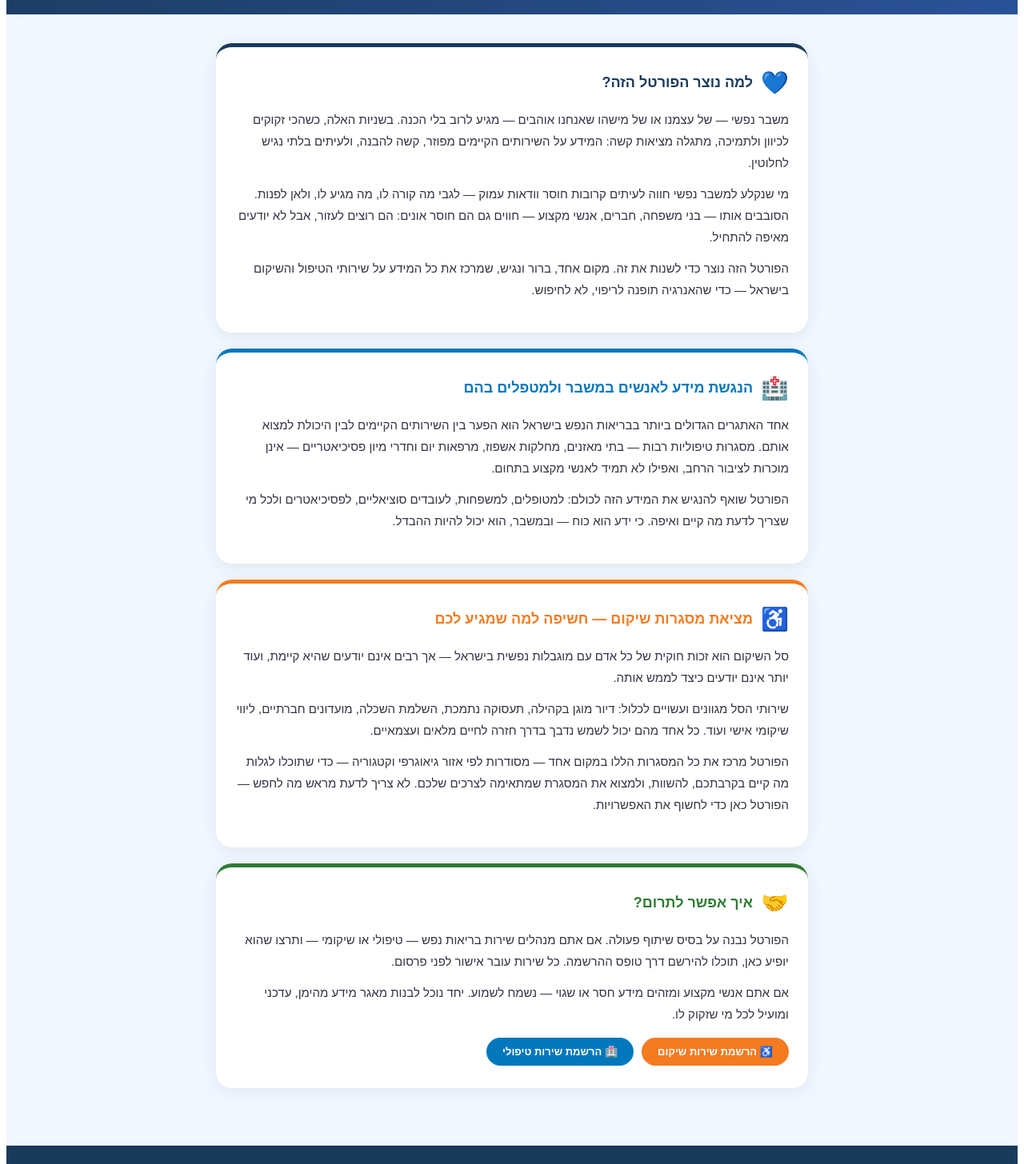
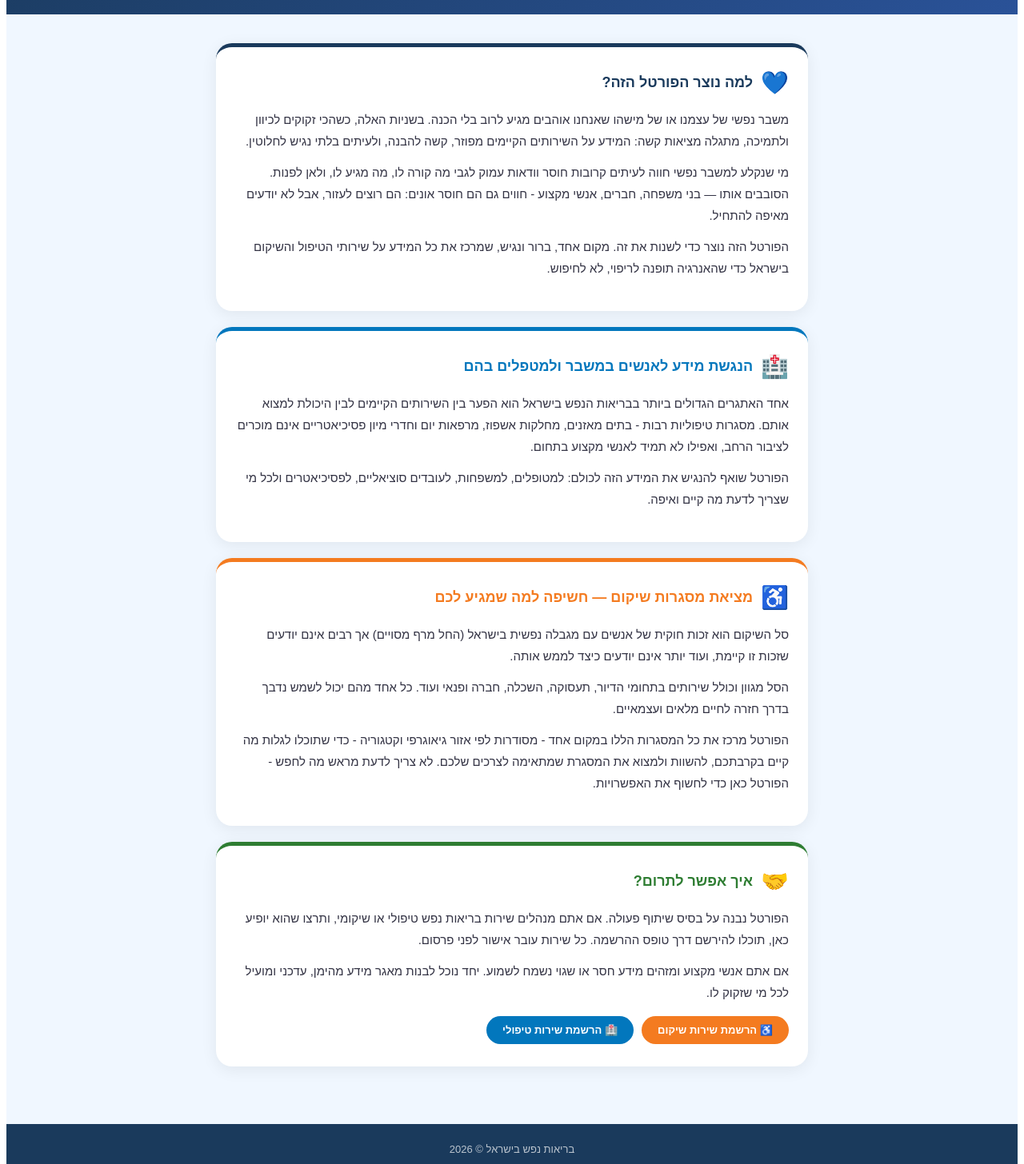
Before and after one commit to sivantelem-commits/rehab-directory, a Next.js app: page /about in a window 1280 px wide. Shown: the part 300-1756 px from the top of the page at 80% size. Built offline with nearby package versions, Linux system fonts and the light colour scheme.

Commit message:
Update about.js

```diff
--- a/pages/about.js
+++ b/pages/about.js
@@ -36,25 +36,25 @@ export default function About() {
         <main style={{ maxWidth: 740, margin: '0 auto', padding: '36px 16px' }}>
 
           <Card color="#1A3A5C" icon="💙" title="למה נוצר הפורטל הזה?">
-            <p style={p}>משבר נפשי — של עצמנו או של מישהו שאנחנו אוהבים — מגיע לרוב בלי הכנה. בשניות האלה, כשהכי זקוקים לכיוון ולתמיכה, מתגלה מציאות קשה: המידע על השירותים הקיימים מפוזר, קשה להבנה, ולעיתים בלתי נגיש לחלוטין.</p>
-            <p style={p}>מי שנקלע למשבר נפשי חווה לעיתים קרובות חוסר וודאות עמוק — לגבי מה קורה לו, מה מגיע לו, ולאן לפנות. הסובבים אותו — בני משפחה, חברים, אנשי מקצוע — חווים גם הם חוסר אונים: הם רוצים לעזור, אבל לא יודעים מאיפה להתחיל.</p>
-            <p style={p}>הפורטל הזה נוצר כדי לשנות את זה. מקום אחד, ברור ונגיש, שמרכז את כל המידע על שירותי הטיפול והשיקום בישראל — כדי שהאנרגיה תופנה לריפוי, לא לחיפוש.</p>
+            <p style={p}>משבר נפשי של עצמנו או של מישהו שאנחנו אוהבים מגיע לרוב בלי הכנה. בשניות האלה, כשהכי זקוקים לכיוון ולתמיכה, מתגלה מציאות קשה: המידע על השירותים הקיימים מפוזר, קשה להבנה, ולעיתים בלתי נגיש לחלוטין.</p>
+            <p style={p}>מי שנקלע למשבר נפשי חווה לעיתים קרובות חוסר וודאות עמוק לגבי מה קורה לו, מה מגיע לו, ולאן לפנות. הסובבים אותו — בני משפחה, חברים, אנשי מקצוע - חווים גם הם חוסר אונים: הם רוצים לעזור, אבל לא יודעים מאיפה להתחיל.</p>
+            <p style={p}>הפורטל הזה נוצר כדי לשנות את זה. מקום אחד, ברור ונגיש, שמרכז את כל המידע על שירותי הטיפול והשיקום בישראל כדי שהאנרגיה תופנה לריפוי, לא לחיפוש.</p>
           </Card>
 
           <Card color="#0277BD" icon="🏥" title="הנגשת מידע לאנשים במשבר ולמטפלים בהם">
-            <p style={p}>אחד האתגרים הגדולים ביותר בבריאות הנפש בישראל הוא הפער בין השירותים הקיימים לבין היכולת למצוא אותם. מסגרות טיפוליות רבות — בתי מאזנים, מחלקות אשפוז, מרפאות יום וחדרי מיון פסיכיאטריים — אינן מוכרות לציבור הרחב, ואפילו לא תמיד לאנשי מקצוע בתחום.</p>
-            <p style={p}>הפורטל שואף להנגיש את המידע הזה לכולם: למטופלים, למשפחות, לעובדים סוציאליים, לפסיכיאטרים ולכל מי שצריך לדעת מה קיים ואיפה. כי ידע הוא כוח — ובמשבר, הוא יכול להיות ההבדל.</p>
+            <p style={p}>אחד האתגרים הגדולים ביותר בבריאות הנפש בישראל הוא הפער בין השירותים הקיימים לבין היכולת למצוא אותם. מסגרות טיפוליות רבות - בתים מאזנים, מחלקות אשפוז, מרפאות יום וחדרי מיון פסיכיאטריים אינם מוכרים לציבור הרחב, ואפילו לא תמיד לאנשי מקצוע בתחום.</p>
+            <p style={p}>הפורטל שואף להנגיש את המידע הזה לכולם: למטופלים, למשפחות, לעובדים סוציאליים, לפסיכיאטרים ולכל מי שצריך לדעת מה קיים ואיפה.</p>
           </Card>
 
           <Card color="#F47B20" icon="♿" title="מציאת מסגרות שיקום — חשיפה למה שמגיע לכם">
-            <p style={p}>סל השיקום הוא זכות חוקית של כל אדם עם מוגבלות נפשית בישראל — אך רבים אינם יודעים שהיא קיימת, ועוד יותר אינם יודעים כיצד לממש אותה.</p>
-            <p style={p}>שירותי הסל מגוונים ועשויים לכלול: דיור מוגן בקהילה, תעסוקה נתמכת, השלמת השכלה, מועדונים חברתיים, ליווי שיקומי אישי ועוד. כל אחד מהם יכול לשמש נדבך בדרך חזרה לחיים מלאים ועצמאיים.</p>
-            <p style={p}>הפורטל מרכז את כל המסגרות הללו במקום אחד — מסודרות לפי אזור גיאוגרפי וקטגוריה — כדי שתוכלו לגלות מה קיים בקרבתכם, להשוות, ולמצוא את המסגרת שמתאימה לצרכים שלכם. לא צריך לדעת מראש מה לחפש — הפורטל כאן כדי לחשוף את האפשרויות.</p>
+            <p style={p}>סל השיקום הוא זכות חוקית של אנשים עם מגבלה נפשית בישראל (החל מרף מסויים) אך רבים אינם יודעים שזכות זו קיימת, ועוד יותר אינם יודעים כיצד לממש אותה.</p>
+            <p style={p}>הסל מגוון וכולל שירותים בתחומי הדיור, תעסוקה, השכלה, חברה ופנאי ועוד. כל אחד מהם יכול לשמש נדבך בדרך חזרה לחיים מלאים ועצמאיים.</p>
+            <p style={p}>הפורטל מרכז את כל המסגרות הללו במקום אחד - מסודרות לפי אזור גיאוגרפי וקטגוריה - כדי שתוכלו לגלות מה קיים בקרבתכם, להשוות ולמצוא את המסגרת שמתאימה לצרכים שלכם. לא צריך לדעת מראש מה לחפש - הפורטל כאן כדי לחשוף את האפשרויות.</p>
           </Card>
 
           <Card color="#2E7D32" icon="🤝" title="איך אפשר לתרום?">
-            <p style={p}>הפורטל נבנה על בסיס שיתוף פעולה. אם אתם מנהלים שירות בריאות נפש — טיפולי או שיקומי — ותרצו שהוא יופיע כאן, תוכלו להירשם דרך טופס ההרשמה. כל שירות עובר אישור לפני פרסום.</p>
-            <p style={p}>אם אתם אנשי מקצוע ומזהים מידע חסר או שגוי — נשמח לשמוע. יחד נוכל לבנות מאגר מידע מהימן, עדכני ומועיל לכל מי שזקוק לו.</p>
+            <p style={p}>הפורטל נבנה על בסיס שיתוף פעולה. אם אתם מנהלים שירות בריאות נפש טיפולי או שיקומי, ותרצו שהוא יופיע כאן, תוכלו להירשם דרך טופס ההרשמה. כל שירות עובר אישור לפני פרסום.</p>
+            <p style={p}>אם אתם אנשי מקצוע ומזהים מידע חסר או שגוי נשמח לשמוע. יחד נוכל לבנות מאגר מידע מהימן, עדכני ומועיל לכל מי שזקוק לו.</p>
             <div style={{ display: 'flex', gap: 10, marginTop: 16, flexWrap: 'wrap' }}>
               <a href="/register" style={btn('#F47B20')}>♿ הרשמת שירות שיקום</a>
               <a href="/register-treatment" style={btn('#0277BD')}>🏥 הרשמת שירות טיפולי</a>
```
